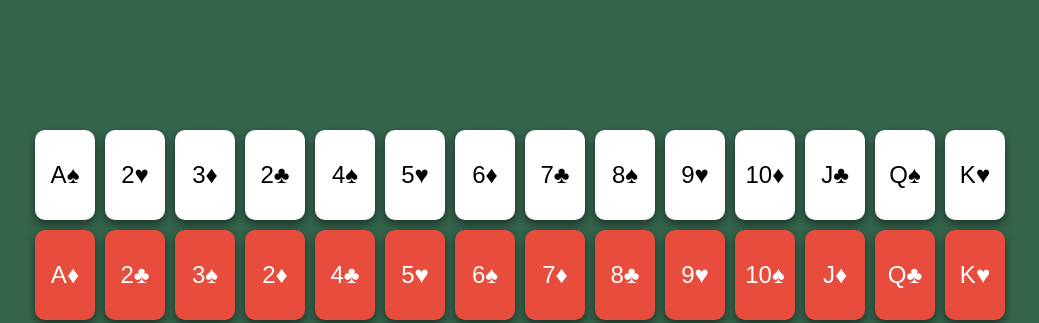
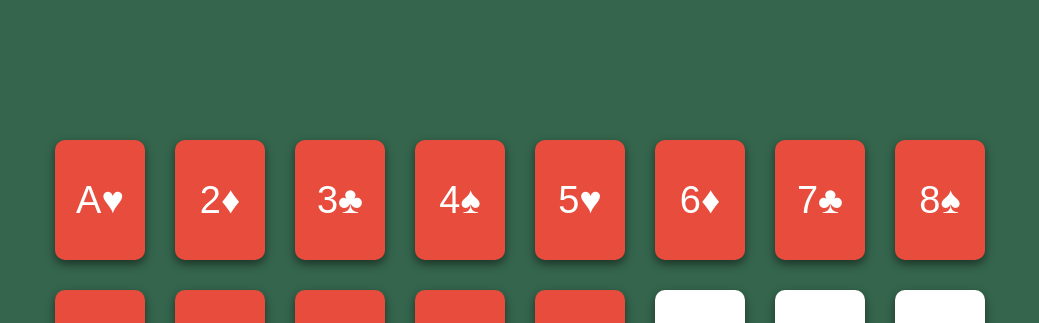
Before and after one commit to GibertasKurt/CardGame, a plain HTML site: page index.html in a window 1280 px wide. Shown: the top 323 px of the page, without its empty margins (120-1159 px from the left). Drawn offline with Linux system fonts and the light colour scheme.

Commit message:
Implement card generation and update layout for card game

```diff
--- a/index.html
+++ b/index.html
@@ -8,42 +8,14 @@
   <link rel="stylesheet" href="styles.css" />
 </head>
 <body>
-  <section class="cards">
-    <div class="card white spades">A</div>
-    <div class="card white hearts">2</div>
-    <div class="card white diamonds">3</div>
-    <div class="card white clubs">2</div>
-    <div class="card white spades">4</div>
-    <div class="card white hearts">5</div>
-    <div class="card white diamonds">6</div>
-    <div class="card white clubs">7</div>
-    <div class="card white spades">8</div>
-    <div class="card white hearts">9</div>
-    <div class="card white diamonds">10</div>
-    <div class="card white clubs">J</div>
-    <div class="card white spades">Q</div>
-    <div class="card white hearts">K</div>
-    <div class="card red diamonds">A</div>
-    <div class="card red clubs">2</div>
-    <div class="card red spades">3</div>
-    <div class="card red diamonds">2</div>
-    <div class="card red clubs">4</div>
-    <div class="card red hearts">5</div>
-    <div class="card red spades">6</div>
-    <div class="card red diamonds">7</div>
-    <div class="card red clubs">8</div>
-    <div class="card red hearts">9</div>
-    <div class="card red spades">10</div>
-    <div class="card red diamonds">J</div>
-    <div class="card red clubs">Q</div>
-    <div class="card red hearts">K</div>
+  <section id="cards">
   </section>
   <section class="menu">
     <div>
       <input type="number" id="betinput" placeholder="Bet" min="1" required />
       <button class="btn" id="start">Bet & Start!</button>
     </div>
-    <p>Your bet: <span id="betamount"></span></p>
+    <p>Your bet: <span id="betamount"></span> Your card: <span id="betcard"></span></p>
     <button class="btn" id="shuffle">[DEBUG] Shuffle</button>
   </section>
   <script src="script.js"></script>
--- a/script.js
+++ b/script.js
@@ -19,26 +19,49 @@
     shuffleBtn is pressed
     System Randomly Generates the 26 card positions, all both 26 red and black cards of all suites. No duplicates, all cards appear only once.
 */
-const cards = document.getElementsByClassName("cards");
+const cards = document.getElementById("cards");
 const betInput = document.getElementById("betinput");
 const betAmount = document.getElementById("betamount");
 const startBtn = document.getElementById("start");
 const shuffleBtn = document.getElementById("shuffle");
+const cardBtn = document.querySelector(".card");
+let cardSelected = false;
 
 const suites = ['hearts', 'diamonds', 'clubs', 'spades'];
 const values = ['A', '2', '3', '4', '5', '6', '7', '8', '9', '10', 'J', 'Q', 'K'];
 const deck = [];
 
+const orderedGen = () => { // START UP, EVERYTHING IS ORDERED, PLAYER CHOOSES A CARD FROM HERE
+    cards.innerHTML = ``;
+    for(let i = 0;i < values.length*2;i++) {
+        const orderColor = i > 12 ? 'white' : 'red';
+        const orderSuite = i % suites.length;
+        const orderValue = i % 13;
+        cards.innerHTML += `<div class="card ${orderColor} ${suites[orderSuite]}">${values[orderValue]}</div>`;
+    }
+}
+orderedGen();
+const randGen = () => { // GAME STARTS, ALL CARD POSITIONS ARE JUMBLED, GOOD LUCK OUT THERE SOLDIER
+    cards.innerHTML = ``;
+    for(let i = 0;i < values.length*2;i++) {
+        const randColor = Math.random() < 0.5 ? 'red' : 'white';
+        const randSuite = Math.floor(Math.random() * suites.length);
+        const randValue = Math.floor(Math.random() * values.length);
+        cards.innerHTML += `<div class="card ${randColor} ${suites[randSuite]}">${values[randValue]}</div>`;
+    }
+}
+
+/* cardBtn.addEventListener("click", () => {
+
+}); */
+
 startBtn.addEventListener("click", () => {
     const bet = parseFloat(betInput.value);
     if (bet > 0) {
         betAmount.innerText = bet;
+    // } else if (cardSelected) {
+        randGen();
     } else {
         alert("Bet must be higher than 0!");
     }
 });
-
-shuffleBtn.addEventListener("click", () => {
-// cards.inner.HTML += `<div class="card ${randColor} ${randSuite}">${randValue}</div>`; Use either of these
-// document.createElement("div");.classList.add(randColor, randSuite, 'randValue'); Use either of these
-});
--- a/styles.css
+++ b/styles.css
@@ -36,30 +36,19 @@ button {
     cursor: pointer;
 }
 .card { /* Cards Styling Beyond This Point */
-    width: 60px;
-    height: 90px;
+    width: 90px;
+    height: 120px;
     border-radius: 10px;
-    margin: 5px;
+    margin: 15px;
     display: flex;
     justify-content: center;
     align-items: center;
-    font-size: 24px;
+    font-size: 38px;
     position: relative;
     box-shadow: 0 4px 10px rgba(0, 0, 0, 0.5);
     cursor: pointer;
 }
-.card:before {
-    content: '';
-    position: absolute;
-    top: 0;
-    left: 0;
-    right: 0;
-    bottom: 0;
-    border-radius: 10px;
-    background: rgba(0, 0, 0, 0.1);
-    z-index: -1;
-}
-.cards {
+#cards {
     display: flex;
     flex-wrap: wrap;
     justify-content: center;
```
